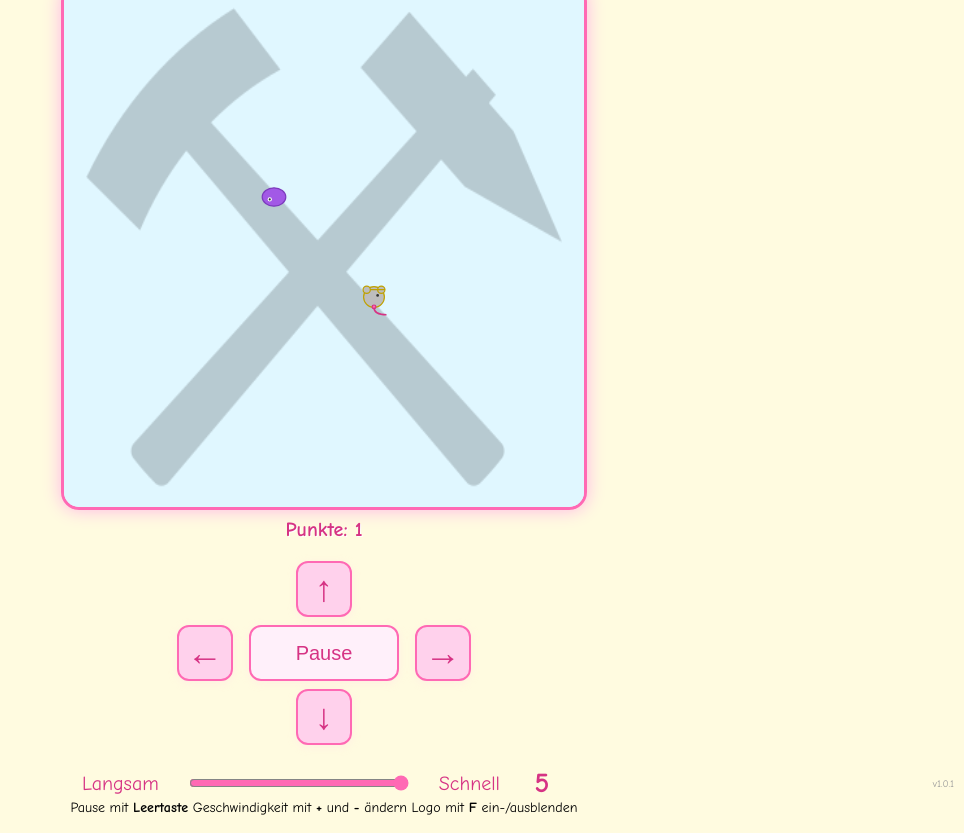
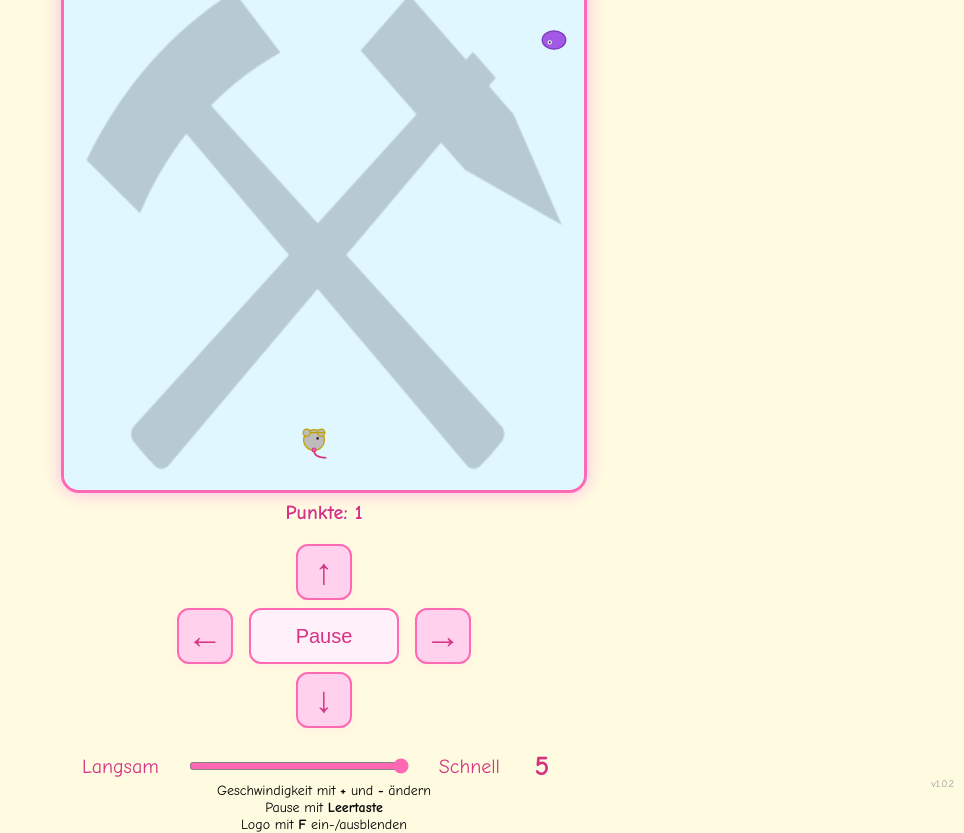
Before and after one commit to ges0909/snake, a website: page index.html in a window 1280 px wide. Shown: the whole page, without its empty margins (316-1280 px from the left). Drawn offline with Linux system fonts and the light colour scheme.

Commit message:
Initial randomly generated position of mouse and snake

```diff
--- a/assets/js/snake.js
+++ b/assets/js/snake.js
@@ -1,4 +1,4 @@
-const version = "1.0.1";
+const version = "1.0.2";
 
 // Hilfsfunktion: Spielstand in Local Storage speichern
 function saveScoreToLocalStorage(scoreEntry) {
@@ -58,11 +58,11 @@ const restartBtn = document.getElementById("restartBtn");
 if (restartBtn) {
     restartBtn.onclick = function () {
         gameOverOverlay.style.display = "none";
-        // Spiel zurücksetzen
-        snake = [{x: 10, y: 10}];
+        // Spiel zurücksetzen mit Zufallsposition
+        snake = [getRandomPosition()];
         velocityX = 0;
         velocityY = 0;
-        food = {x: 15, y: 15};
+        food = getRandomPosition();
         tailLength = 1;
         lastTime = 0;
         paused = false;
@@ -72,10 +72,18 @@ if (restartBtn) {
     };
 }
 
-let snake = [{x: 10, y: 10}];
+function getRandomPosition() {
+    return {
+        x: Math.floor(Math.random() * tileCount),
+        y: Math.floor(Math.random() * tileCount)
+    };
+}
+
+// Initiale Zufallspositionierung von Schlange und Maus
+let snake = [getRandomPosition()];
 let velocityX = 0;
 let velocityY = 0;
-let food = {x: 15, y: 15};
+let food = getRandomPosition();
 let tailLength = 1;
 let paused = false;
 let speed = parseInt(localStorage.getItem("snakeSpeed") || "6", 10);
--- a/index.html
+++ b/index.html
@@ -1,5 +1,5 @@
 <!DOCTYPE html>
-<html lang="de">
+<html lang="de" xmlns="http://www.w3.org/1999/html">
 <head>
     <meta charset="UTF-8">
     <meta content="width=device-width, initial-scale=1.0" name="viewport">
@@ -16,7 +16,7 @@
     <div id="scoreHistory"></div>
 </div>
 
-<div class="score" id="score">Punkte: 1</div>
+<div class="score" id="score"></div>
 <div id="version"></div>
 
 <div id="controls">
@@ -50,8 +50,8 @@
         <span class="slider-value" id="sliderValue">1</span>
     </div>
     <div class="help-text">
-        <span>Pause mit <b>Leertaste</b></span>
-        <span>Geschwindigkeit mit <b>+</b> und <b>-</b> ändern</span>
+        <span>Geschwindigkeit mit <b>+</b> und <b>-</b> ändern</span><br>
+        <span>Pause mit <b>Leertaste</b></span><br>
         <span>Logo mit <b>F</b> ein-/ausblenden</span>
     </div>
 </div>
```
